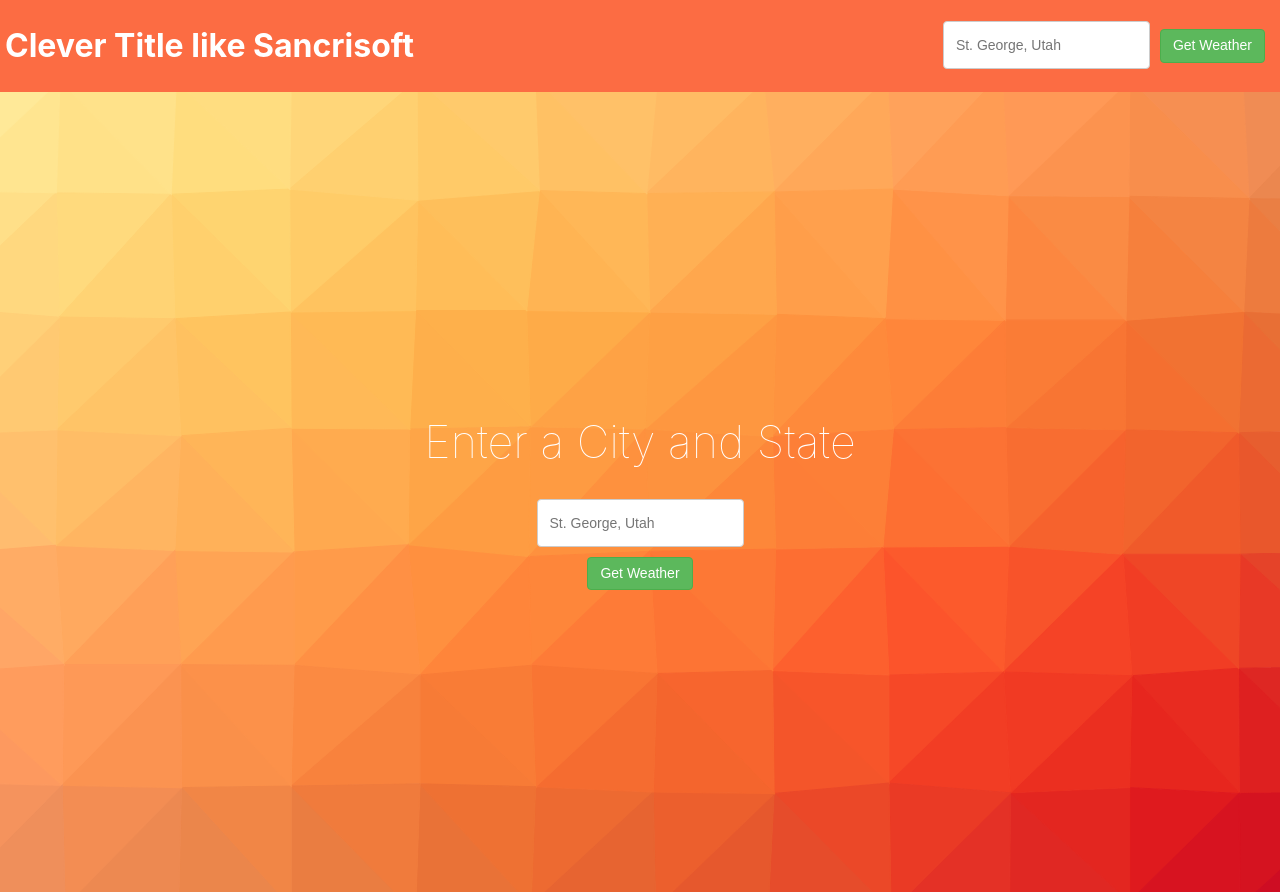
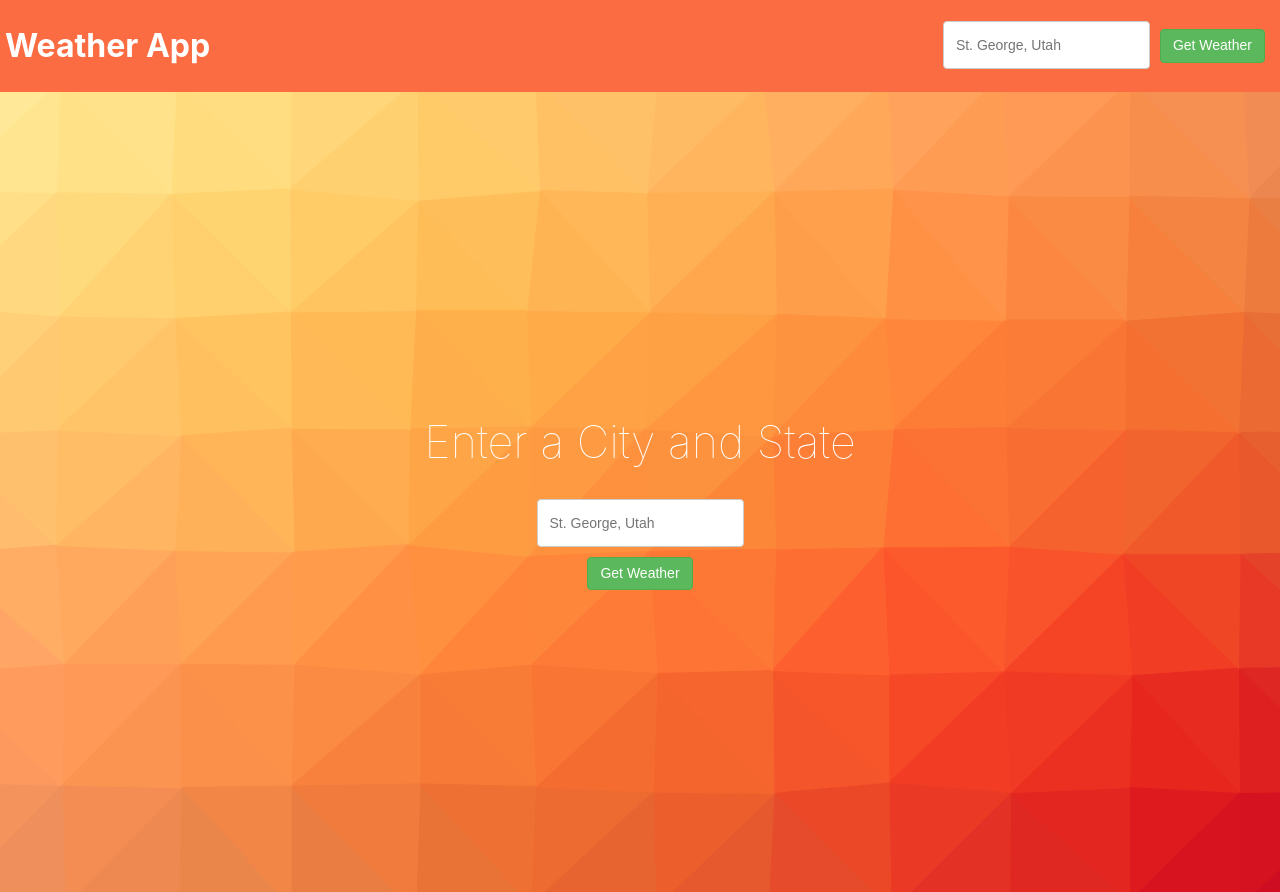
Before and after one commit to svictoreq/weather-app, a React (Create React App) app: page / in a window 1280 px wide. Built offline with nearby package versions, Linux system fonts and the light colour scheme.

Commit message:
Change the title on the navbar

```diff
--- a/src/components/Header.js
+++ b/src/components/Header.js
@@ -5,7 +5,7 @@ import LocationContainer from './LocationContainer';
 const Header = (props) => {
 	return (
 		<header>
-			<h1>Clever Title like Sancrisoft</h1>
+			<h1>Weather App</h1>
 			<LocationContainer />
 		</header>
 	)
```
